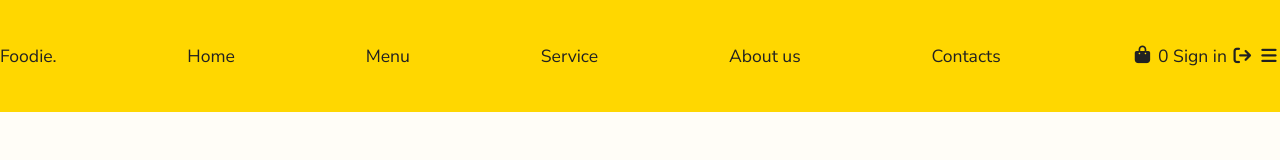
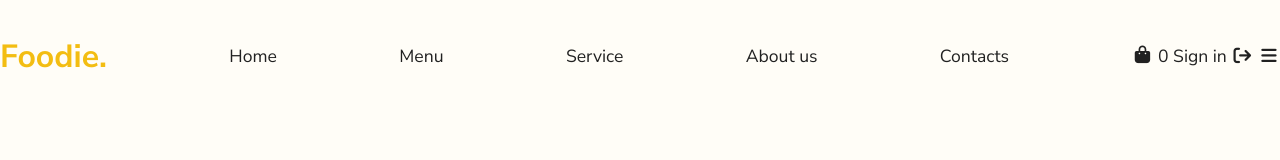
Before and after one commit to nipunnirmal21/food-ordering-website-html-css-js, a plain HTML site: page Index.html in a window 1280 px wide. Drawn offline with Linux system fonts and the light colour scheme; a web font is replaced by a local one.

Commit message:
logo css

```diff
--- a/style.css
+++ b/style.css
@@ -40,7 +40,7 @@ li{
 }
 .wrapper{
     max-width: 1400px;
-    background: gold;
+
 }
 /* headr styling */
 .navlist{
@@ -51,7 +51,11 @@ li{
 .navbar{
     min-height: 14vh;
 }
-
+.logo{
+    font-size: 2rem;
+    font-weight: bold;
+    color: var(--gold-finger);
+}
 /* section styleign */
 
 /* footer styling  */
```
